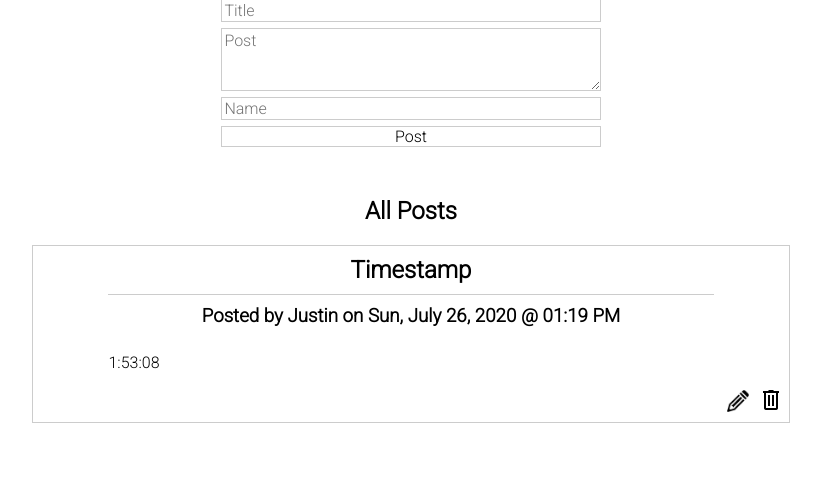
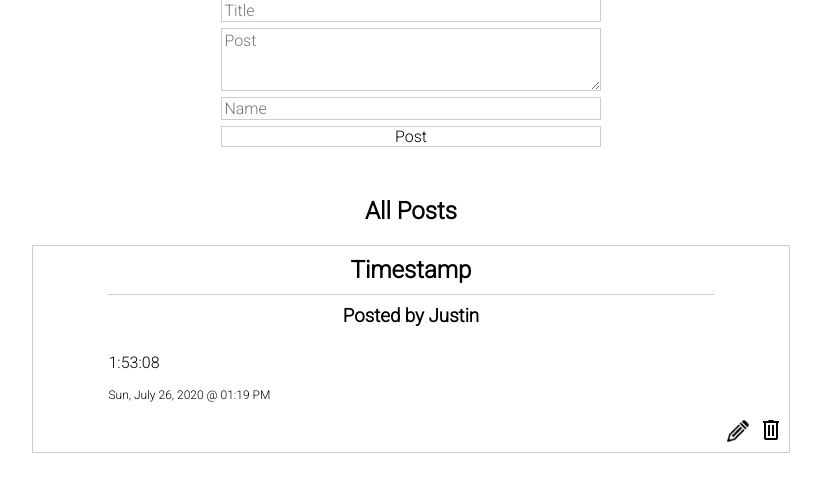
Before and after one commit to 8BitJustin/cp-flask-tutorial-01, a Flask app: page /posts in a window 1280 px wide. Shown: the part 109-601 px from the top of the page, without its empty margins (229-1050 px from the left). Run offline with Flask 2, Linux system fonts and the light colour scheme; data comes from the database, SQL or seed files in the repository; both versions use the stored data as it was after the commit.

Commit message:
Adjusted placement of datetime created within post. Also formatted properly.

```diff
--- a/app.py
+++ b/app.py
@@ -14,7 +14,8 @@ class BlogPost(db.Model):
     content = db.Column(db.Text, nullable=False)
     author = db.Column(db.String(20), nullable=False, default='N/A')
     date_created = db.Column(db.String(), nullable=False,
-                             default=datetime.now().strftime("%m-%d-%Y %H:%M"))
+                             default=datetime.now().strftime("%a, %B %d, %Y @ "
+                                                             "%I:%M %p"))
 
     def __repr__(self):
         return 'Blog post ' + str(self.id)
--- a/static/css/main.css
+++ b/static/css/main.css
@@ -72,6 +72,12 @@ input[type=text] {
     margin: 16px auto;
 }
 
+.post_created {
+    font-size: .75em;
+    width: 80%;
+    margin: 16px auto;
+}
+
 .icon_div {
     text-align: right;
     margin: 12px 6px 6px 0px;
--- a/templates/posts.html
+++ b/templates/posts.html
@@ -31,13 +31,13 @@
                 <h2 class="post_title">{{ post.title }}</h2>
 
                 {% if post.author %}
-                    <h3 class="post_author">Posted by {{ post.author }} on
-                    {{ post.date_created }}</h3>
+                    <h3 class="post_author">Posted by {{ post.author }}</h3>
                 {% else %}
                     <h3 class="post_author">By: N/A</h3>
                 {% endif %}
 
                 <p class="post_content">{{ post.content }}</p>
+                <p class="post_created">{{ post.date_created }}</p>
                 <div class="icon_div">
                     <a href="/posts/edit/{{ post.id }}"><img
                             src="../static/icons/edit.png" alt=""
```
Also changed, not shown: database.db.
